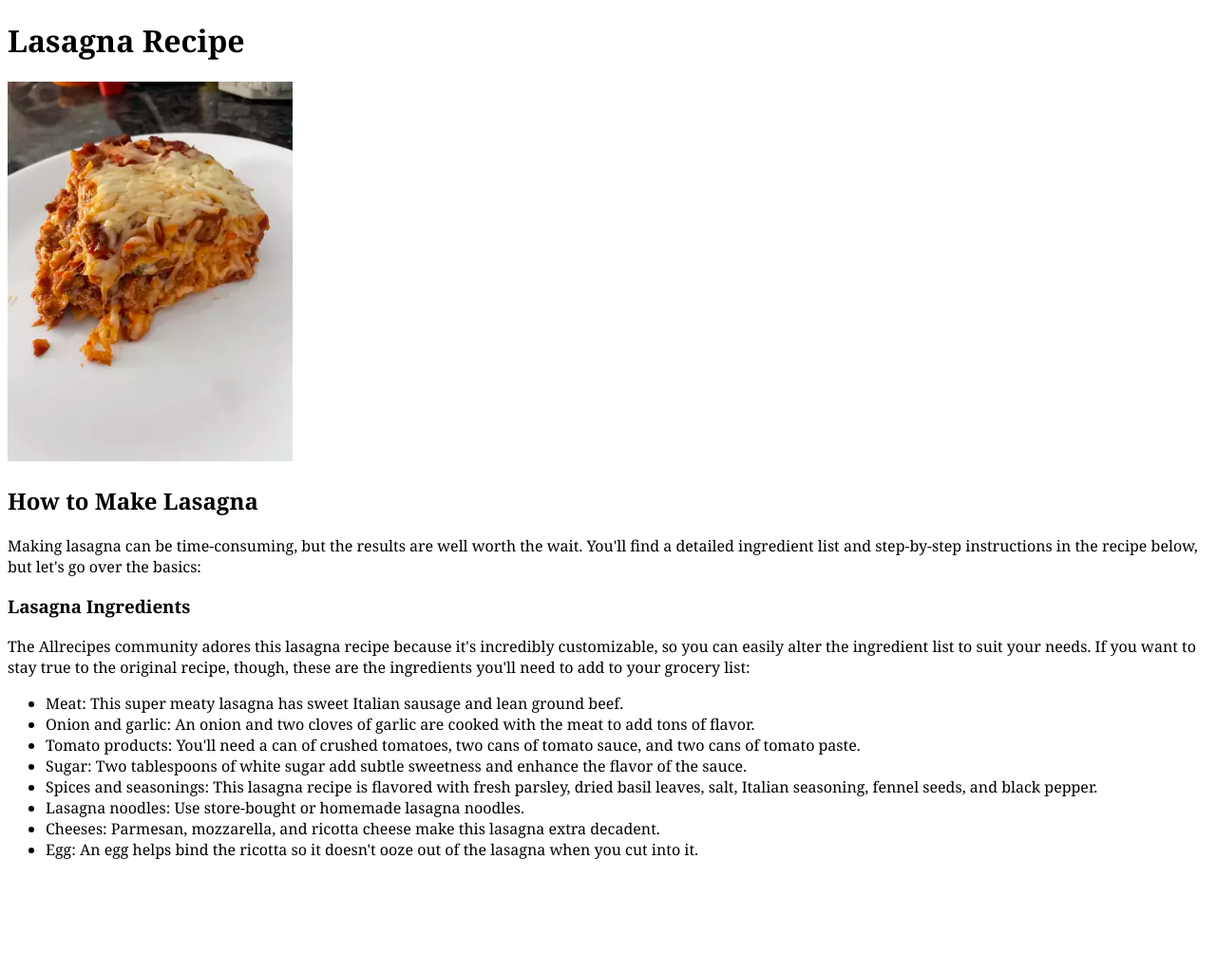
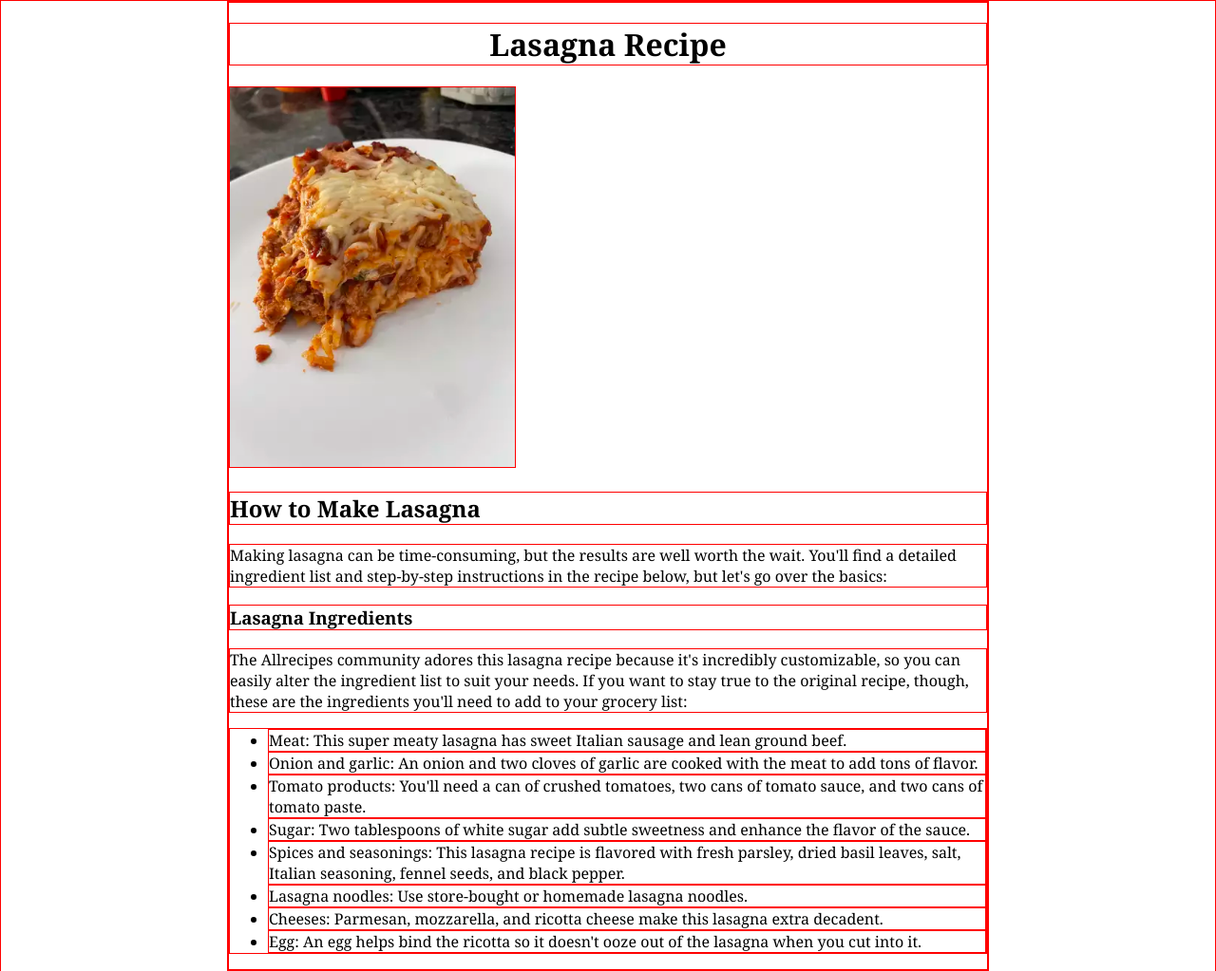
Before and after one commit to VDenisyuk/odin-recipies, a plain HTML site: page recipies/lasagna.html in a window 1280 px wide. Shown: the whole page at 95% size. Before the commit the page ends 922 px from the top, so only its background shows below. Drawn offline with Linux system fonts and the light colour scheme.

Commit message:
lasagna recipe stylesheet modified

```diff
--- a/recipies/lasagna.html
+++ b/recipies/lasagna.html
@@ -8,17 +8,20 @@
     <title>Document</title>
 </head>
 <body>
-    <h1>Lasagna Recipe</h1>
+<div class="container">
+    <h1 class="recipe-name">Lasagna Recipe</h1>
     <img src="lasagna.jpeg" alt="Lasagna picture">
     <h2>How to Make Lasagna</h2>
     <p>Making lasagna can be time-consuming, but the results are well worth the wait.
         You'll find a detailed ingredient list and step-by-step instructions in the recipe below,
         but let's go over the basics:</p>
-    <p><h3>Lasagna Ingredients</h3>
+    <h3>Lasagna Ingredients</h3>
+    <p>
         The Allrecipes community adores this lasagna recipe because it's incredibly customizable,
         so you can easily alter the ingredient list to suit your needs. If you want to stay true to the original recipe,
         though, these are the ingredients you'll need to add to your grocery list:
-        <ul>
+    </p>
+    <ul>
         <li>Meat: This super meaty lasagna has sweet Italian sausage and lean ground beef.</li>
         <li>Onion and garlic: An onion and two cloves of garlic are cooked with the meat to add tons of flavor.</li>
         <li>Tomato products: You'll need a can of crushed tomatoes, two cans of tomato sauce, and two cans of tomato paste.</li>
@@ -27,7 +30,7 @@
         <li>Lasagna noodles: Use store-bought or homemade lasagna noodles.</li>
         <li>Cheeses: Parmesan, mozzarella, and ricotta cheese make this lasagna extra decadent.</li>
         <li>Egg: An egg helps bind the ricotta so it doesn't ooze out of the lasagna when you cut into it.</li>
-        </ul>
-    </p>
+    </ul>
+</div>
 </body>
 </html>
--- a/style.css
+++ b/style.css
@@ -1,8 +1,18 @@
 * {
     font-family: Georgia, 'Times New Roman', Times, serif;
+    border: 1px solid red;
+}
+
+body {
+    max-width: 800px;
+    margin: auto;
 }
 
 img {
     width: 300px;
     height: auto;
 }
+
+.recipe-name {
+    text-align: center;
+}
```
